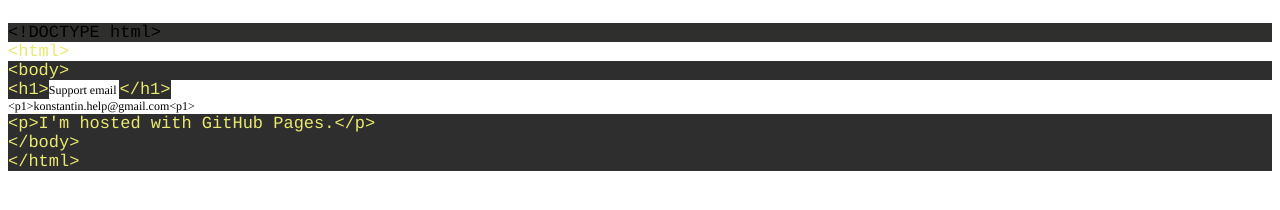
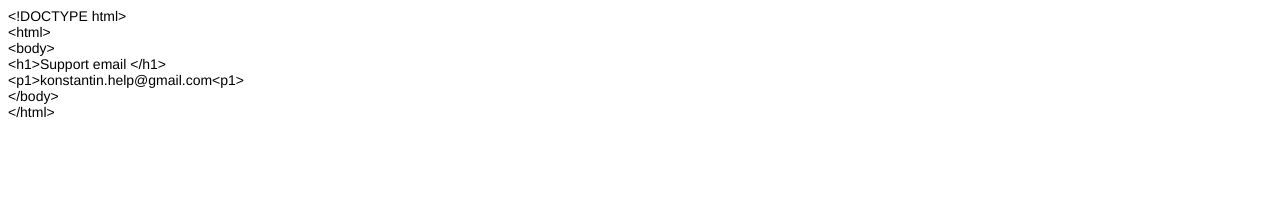
Before and after one commit to LBkos/konstantin.support.io, a plain HTML site: page index.html in a window 1280 px wide. Drawn offline with Linux system fonts and the light colour scheme.

Commit message:
Update index.html

```diff
--- a/index.html
+++ b/index.html
@@ -7,25 +7,22 @@
   <meta name="Generator" content="Cocoa HTML Writer">
   <meta name="CocoaVersion" content="2113.3">
   <style type="text/css">
-    p.p1 {margin: 0.0px 0.0px 0.0px 0.0px; font: 12.0px Times; color: #000000; -webkit-text-stroke: #000000; min-height: 14.0px}
-    p.p2 {margin: 0.0px 0.0px 0.0px 0.0px; font: 17.0px Courier; color: #000000; -webkit-text-stroke: #e9e86e; background-color: #2f2f2e}
-    p.p3 {margin: 0.0px 0.0px 0.0px 0.0px; font: 17.0px Courier; color: #e9e96f; -webkit-text-stroke: #e9e96f; background-color: #ffffff}
-    p.p4 {margin: 0.0px 0.0px 0.0px 0.0px; font: 17.0px Courier; color: #eae96f; -webkit-text-stroke: #eae96f; background-color: #2e2e2e}
-    p.p5 {margin: 0.0px 0.0px 0.0px 0.0px; font: 12.0px Times; color: #000000; -webkit-text-stroke: #000000}
-    p.p6 {margin: 0.0px 0.0px 0.0px 0.0px; font: 12.0px Times; color: #000000}
+    p.p1 {margin: 0.0px 0.0px 0.0px 0.0px; font: 14.0px Helvetica; color: #000000; -webkit-text-stroke: #e8e76c; background-color: #ffffff}
+    p.p2 {margin: 0.0px 0.0px 0.0px 0.0px; font: 14.0px Helvetica; color: #000000; -webkit-text-stroke: #e9e86d; background-color: #ffffff}
+    p.p3 {margin: 0.0px 0.0px 0.0px 0.0px; font: 14.0px Helvetica; color: #000000; -webkit-text-stroke: #e9e86e; background-color: #ffffff}
+    p.p4 {margin: 0.0px 0.0px 0.0px 0.0px; font: 14.0px Helvetica; color: #000000; -webkit-text-stroke: #000000; background-color: #ffffff}
+    p.p5 {margin: 0.0px 0.0px 0.0px 0.0px; font: 14.0px Helvetica; color: #000000; background-color: #ffffff}
     span.s1 {font-kerning: none}
-    span.s2 {font: 17.0px Courier; font-kerning: none; color: #eae96f; background-color: #2e2e2e; -webkit-text-stroke: 0px #eae96f}
+    span.s2 {font-kerning: none; -webkit-text-stroke: 0px #e9e86e}
   </style>
 </head>
 <body>
-<p class="p1"><span class="s1"></span><br></p>
-<p class="p2"><span class="s1">&lt;!DOCTYPE html&gt;</span></p>
-<p class="p3"><span class="s1">&lt;html&gt;</span></p>
-<p class="p4"><span class="s1">&lt;body&gt;</span></p>
-<p class="p5"><span class="s2">&lt;h1&gt;</span><span class="s1">Support email </span><span class="s2">&lt;/h1&gt;</span></p>
-<p class="p6"><span class="s1">&lt;p1&gt;konstantin.help@gmail.com&lt;p1&gt;</span></p>
-<p class="p4"><span class="s1">&lt;p&gt;I'm hosted with GitHub Pages.&lt;/p&gt;</span></p>
-<p class="p4"><span class="s1">&lt;/body&gt;</span></p>
-<p class="p4"><span class="s1">&lt;/html&gt;</span></p>
+<p class="p1"><span class="s1">&lt;!DOCTYPE html&gt;</span></p>
+<p class="p2"><span class="s1">&lt;html&gt;</span></p>
+<p class="p3"><span class="s1">&lt;body&gt;</span></p>
+<p class="p4"><span class="s2">&lt;h1&gt;</span><span class="s1">Support email </span><span class="s2">&lt;/h1&gt;</span></p>
+<p class="p5"><span class="s1">&lt;p1&gt;konstantin.help@gmail.com&lt;p1&gt;</span></p>
+<p class="p3"><span class="s1">&lt;/body&gt;</span></p>
+<p class="p3"><span class="s1">&lt;/html&gt;</span></p>
 </body>
 </html>
```
